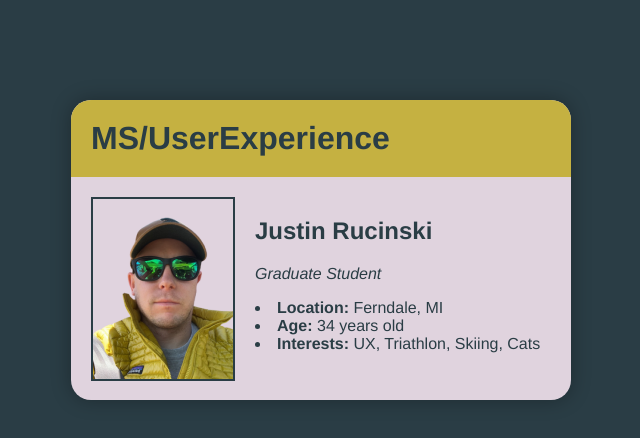
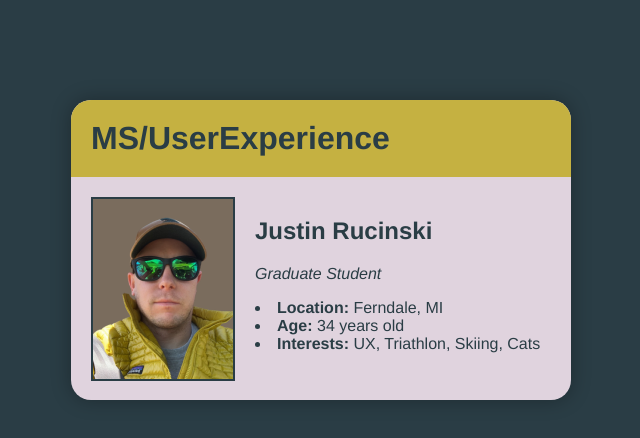
Before and after one commit to JustinRucinski/html-getting-started, a plain HTML site: page index.html in a window 1280 px wide. Shown: the whole page, without its empty margins (319-959 px from the left). Drawn offline with Linux system fonts and the light colour scheme.

Commit message:
Added background to image

```diff
--- a/screen.css
+++ b/screen.css
@@ -34,6 +34,7 @@ img {
     float: left;
     margin-right: 20px;
     border: 2px solid #2a3d45;
+    background: #7a6c5d;
 }
 
 ul {
```
